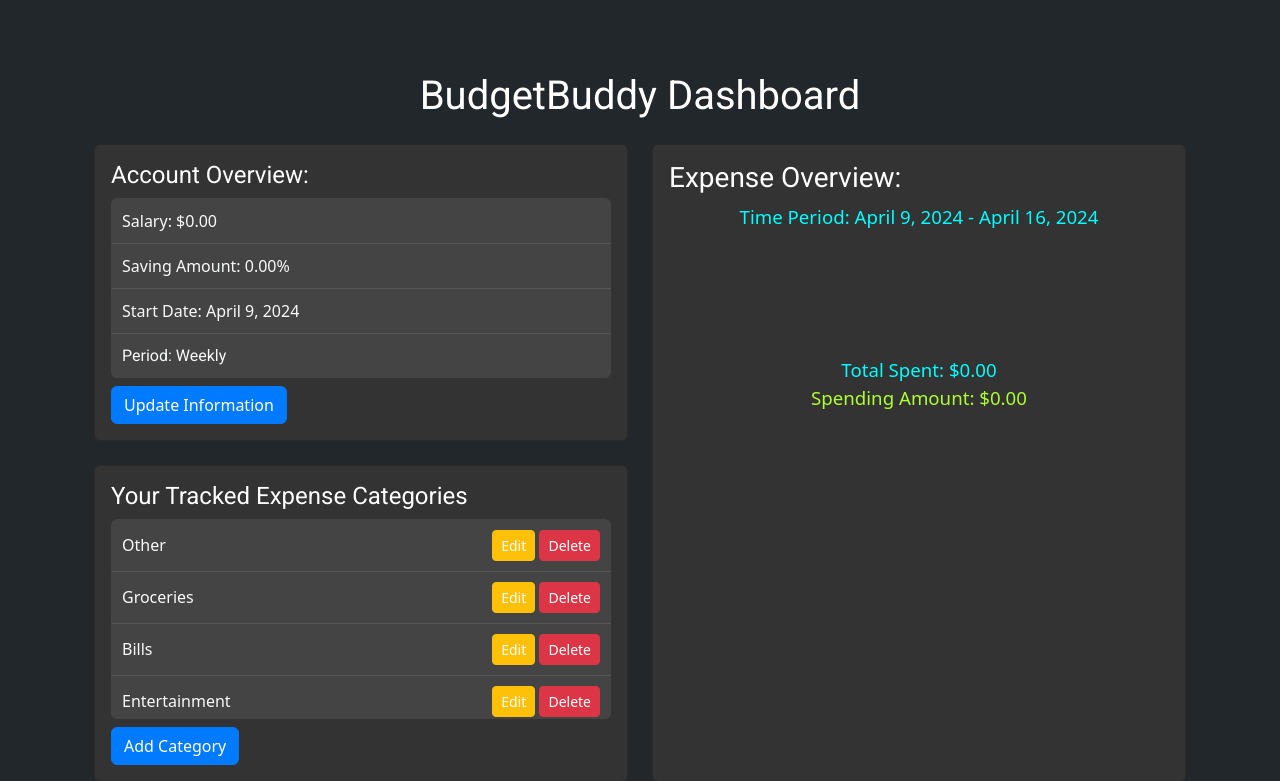
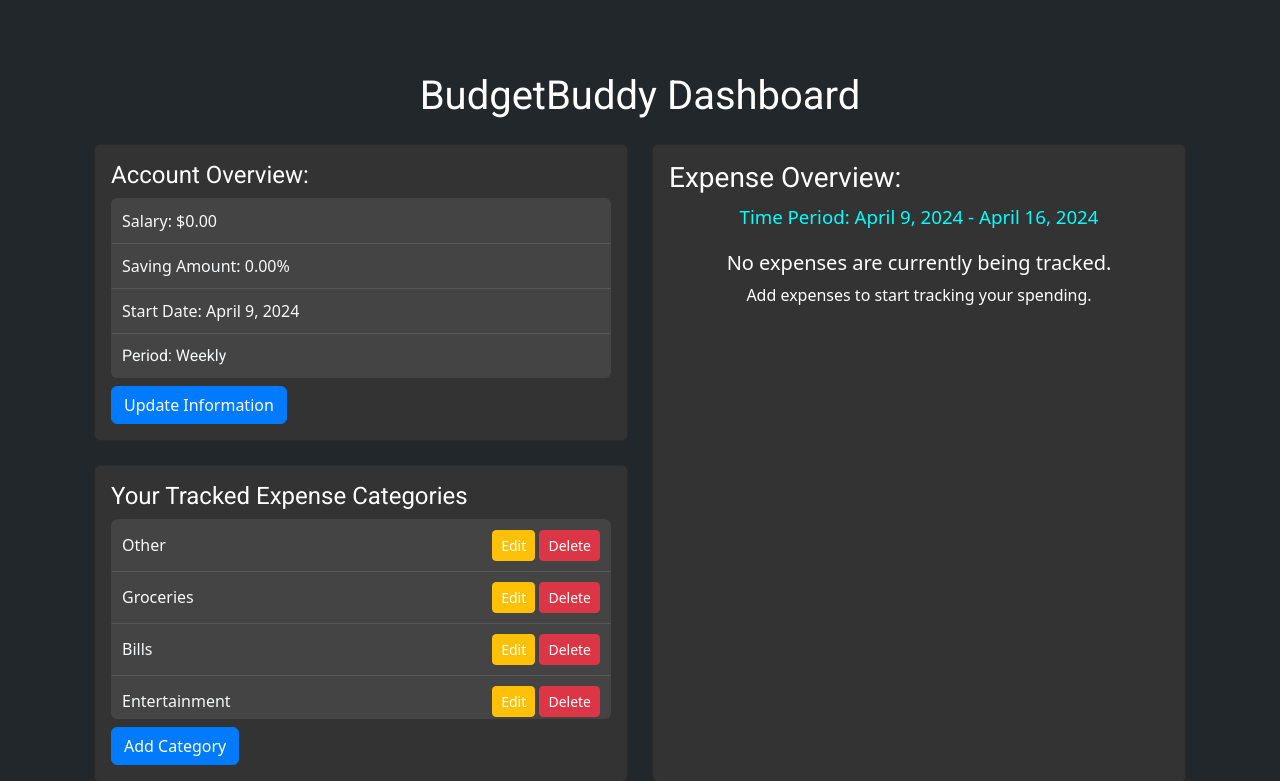
Before and after one commit to benglish24/Group5BudgetBuddy, a Django app: template budget-buddy/user_dashboard/templates/user_dash.html in a window 1280 px wide. Shown: the part 56-837 px from the top of the page. Run offline with Django 3.2, Linux system fonts and the light colour scheme; data comes from the database, SQL or seed files in the repository; tables that the repository leaves empty hold one stand-in row (values such as "Sample post"); the template is opened without the code that fills it: values that come from a table or form of the project are taken from there, most other values are stand-ins (such as "Sample title", 1, 10 or a date in 2020); some libraries are stand-ins or nearby versions.

Commit message:
Display for empty chart

```diff
--- a/budget-buddy/user_dashboard/templates/user_dash.html
+++ b/budget-buddy/user_dashboard/templates/user_dash.html
@@ -82,13 +82,21 @@
                         Time Period: {{ dashboard.start_date }} - {{ dashboard.end_date }}
                     </div>
                 </div>
+                {% if dashboard.total_amount == 0 %}
+                    <!-- Indicator when no expenses are tracked -->
+                    <div style="text-align: center;">
+                        <h5>No expenses are currently being tracked.</h5>
+                        <p>Add expenses to start tracking your spending.</p>
+                    </div>
+                {% else %}
                     <div style="position: relative;">
                         <canvas id="doughnutChart" width="250" height="250"></canvas>
                         <div style="position: absolute; top: 52%; left: 50%; transform: translate(-50%, -50%); text-align: center;">
-                        <div style = "color:aqua; font-size: 14pt;" >Total Spent: ${{ dashboard.total_amount|floatformat:2|intcomma }}</div>
-                        <div style = "color:greenyellow; font-size: 14pt;">Spending Amount: ${{ dashboard.spending|floatformat:2|intcomma }}</div>
+                            <div style="color: aqua; font-size: 14pt;">Total Spent: ${{ dashboard.total_amount|floatformat:2|intcomma }}</div>
+                            <div style="color: greenyellow; font-size: 14pt;">Spending Amount: ${{ dashboard.spending|floatformat:2|intcomma }}</div>
                         </div>
                     </div>
+                {% endif %}
             </div>
         </div>
       </div>
```
Lines whose indentation alone changed are shown as unchanged.
